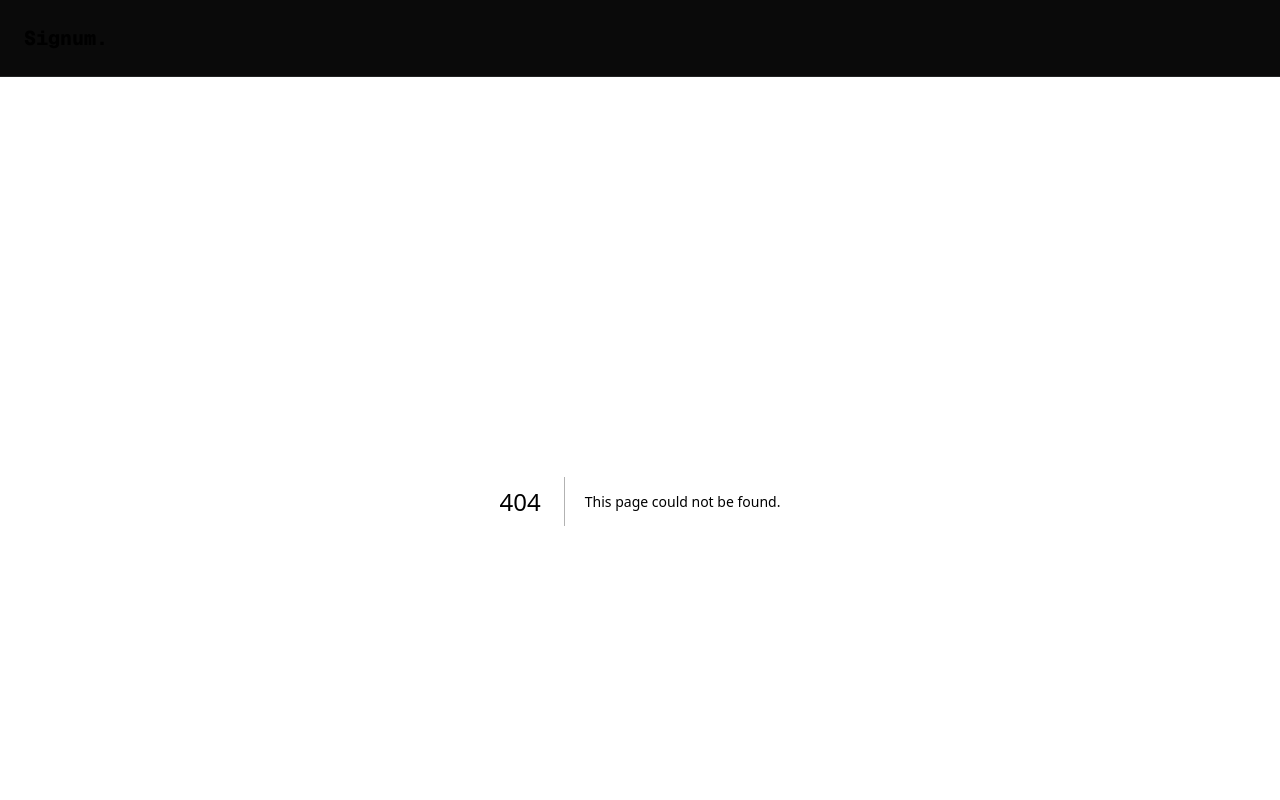
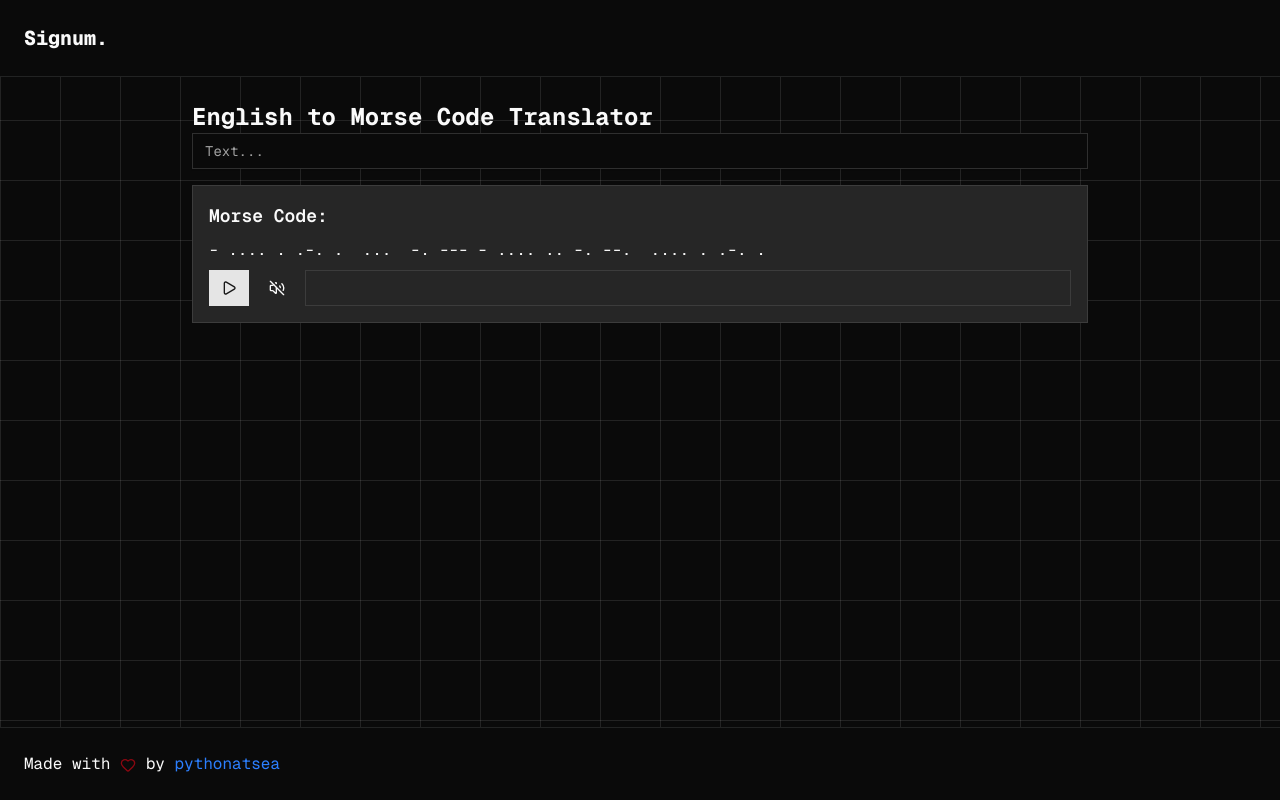
Before and after one commit to PythonAtSea/signum, a Next.js app: page /eng-to-morse in a window 1280 px wide. Before the commit this address had no page. Shown: the top 800 px of the page. Built offline with nearby package versions, Linux system fonts and the light colour scheme; a web font is replaced by a local one.

Commit message:
feat: implement English to Morse code translator with audio playback

```diff
--- /dev/null
+++ b/src/app/eng-to-morse/page.tsx
@@ -0,0 +1,233 @@
+"use client";
+import { Button } from "@/components/ui/button";
+import { Input } from "@/components/ui/input";
+import { Play, Volume2, VolumeOff, Square } from "lucide-react";
+import { useEffect, useState } from "react";
+
+export default function Page() {
+  const [text, setText] = useState("");
+  const [morse, setMorse] = useState("");
+  const [audio, setAudio] = useState(false);
+  const [isPlaying, setIsPlaying] = useState(false);
+  const [currentOscillator, setCurrentOscillator] =
+    useState<OscillatorNode | null>(null);
+  const [beepBackground, setBeepBackground] = useState("bg-muted");
+  const [backgroundTimeouts, setBackgroundTimeouts] = useState<number[]>([]);
+
+  const audioContext = new (window.AudioContext ||
+    // eslint-disable-next-line @typescript-eslint/no-explicit-any
+    (window as any).webkitAudioContext)();
+  const oscillator = audioContext.createOscillator();
+  const gainNode = audioContext.createGain();
+  oscillator.connect(gainNode);
+  gainNode.connect(audioContext.destination);
+
+  const morseDictionary: { [key: string]: string } = {
+    A: ".-",
+    B: "-...",
+    C: "-.-.",
+    D: "-..",
+    E: ".",
+    F: "..-.",
+    G: "--.",
+    H: "....",
+    I: "..",
+    J: ".---",
+    K: "-.-",
+    L: ".-..",
+    M: "--",
+    N: "-.",
+    O: "---",
+    P: ".--.",
+    Q: "--.-",
+    R: ".-.",
+    S: "...",
+    T: "-",
+    U: "..-",
+    V: "...-",
+    W: ".--",
+    X: "-..-",
+    Y: "-.--",
+    Z: "--..",
+    0: "-----",
+    1: ".----",
+    2: "..---",
+    3: "...--",
+    4: "....-",
+    5: ".....",
+    6: "-....",
+    7: "--...",
+    8: "---..",
+    9: "----.",
+  };
+
+  useEffect(() => {
+    if (text.trim() === "") {
+      setMorse(
+        "there's nothing here"
+          .toUpperCase()
+          .split("")
+          .map((char) => morseDictionary[char] || "")
+          .join(" ")
+      );
+      return;
+    }
+    const morseCode = text
+      .toUpperCase()
+      .split("")
+      .map((char) => morseDictionary[char] || "")
+      .join(" ");
+    setMorse(morseCode);
+    // eslint-disable-next-line react-hooks/exhaustive-deps
+  }, [text]);
+
+  const playMorseCode = async () => {
+    if (isPlaying) return;
+    backgroundTimeouts.forEach(clearTimeout);
+    setBackgroundTimeouts([]);
+    await audioContext.resume();
+    const oscillator = audioContext.createOscillator();
+    const gainNode = audioContext.createGain();
+    oscillator.connect(gainNode);
+    gainNode.connect(audioContext.destination);
+    oscillator.frequency.value = 440;
+    gainNode.gain.value = 0;
+
+    let time = audioContext.currentTime;
+    const unit = 0.1;
+    let totalTime = 0;
+
+    morse.split("").forEach((symbol) => {
+      switch (symbol) {
+        case ".":
+          totalTime += unit * 2;
+          break;
+        case "-":
+          totalTime += unit * 4;
+          break;
+        case " ":
+          totalTime += unit * 3;
+          break;
+      }
+    });
+
+    oscillator.start(time);
+    oscillator.stop(time + totalTime);
+    setCurrentOscillator(oscillator);
+    setIsPlaying(true);
+
+    oscillator.onended = () => {
+      setIsPlaying(false);
+      setCurrentOscillator(null);
+      setBeepBackground("bg-muted");
+      backgroundTimeouts.forEach(clearTimeout);
+      setBackgroundTimeouts([]);
+    };
+
+    const newTimeouts: number[] = [];
+    morse.split("").forEach((symbol) => {
+      switch (symbol) {
+        case ".":
+          if (audio) {
+            gainNode.gain.setValueAtTime(1, time);
+          }
+          newTimeouts.push(
+            setTimeout(
+              () => setBeepBackground("bg-primary"),
+              (time - audioContext.currentTime) * 1000
+            ) as unknown as number
+          );
+          time += unit;
+          if (audio) {
+            gainNode.gain.setValueAtTime(0, time);
+          }
+          newTimeouts.push(
+            setTimeout(
+              () => setBeepBackground("bg-muted"),
+              (time - audioContext.currentTime) * 1000
+            ) as unknown as number
+          );
+          time += unit;
+          break;
+        case "-":
+          if (audio) {
+            gainNode.gain.setValueAtTime(1, time);
+          }
+          newTimeouts.push(
+            setTimeout(
+              () => setBeepBackground("bg-primary"),
+              (time - audioContext.currentTime) * 1000
+            ) as unknown as number
+          );
+          time += unit * 3;
+          if (audio) {
+            gainNode.gain.setValueAtTime(0, time);
+          }
+          newTimeouts.push(
+            setTimeout(
+              () => setBeepBackground("bg-muted"),
+              (time - audioContext.currentTime) * 1000
+            ) as unknown as number
+          );
+          time += unit;
+          break;
+        case " ":
+          time += unit * 3;
+          break;
+      }
+    });
+    setBackgroundTimeouts(newTimeouts);
+  };
+
+  const stopMorseCode = () => {
+    if (currentOscillator) {
+      currentOscillator.stop();
+      setIsPlaying(false);
+      setCurrentOscillator(null);
+      setBeepBackground("bg-muted");
+      backgroundTimeouts.forEach(clearTimeout);
+      setBackgroundTimeouts([]);
+    }
+  };
+
+  return (
+    <div className="max-w-4xl justify-self-center w-full">
+      <h1 className="text-2xl font-bold">English to Morse Code Translator</h1>
+      <Input
+        placeholder="Text..."
+        className="bg-background"
+        value={text}
+        onChange={(e) => setText(e.target.value)}
+      />
+      {morse.length > 0 && (
+        <div className="mt-4 p-4 border bg-muted">
+          <h2 className="text-lg font-semibold mb-2">Morse Code:</h2>
+          <p className="whitespace-pre-wrap">{morse}</p>
+          <div className="flex items-center mt-2">
+            <Button
+              onClick={() => {
+                if (isPlaying) {
+                  stopMorseCode();
+                } else {
+                  playMorseCode();
+                }
+              }}
+            >
+              {isPlaying ? <Square /> : <Play />}
+            </Button>
+            <Button
+              onClick={() => setAudio(!audio)}
+              variant="ghost"
+              className="ml-2"
+            >
+              {audio ? <Volume2 /> : <VolumeOff />}
+            </Button>
+            <div
+              className={`flex-1 ${beepBackground} h-9 ml-2 border border-border`}
+            ></div>
+          </div>
+        </div>
+      )}
+    </div>
+  );
+}
```
